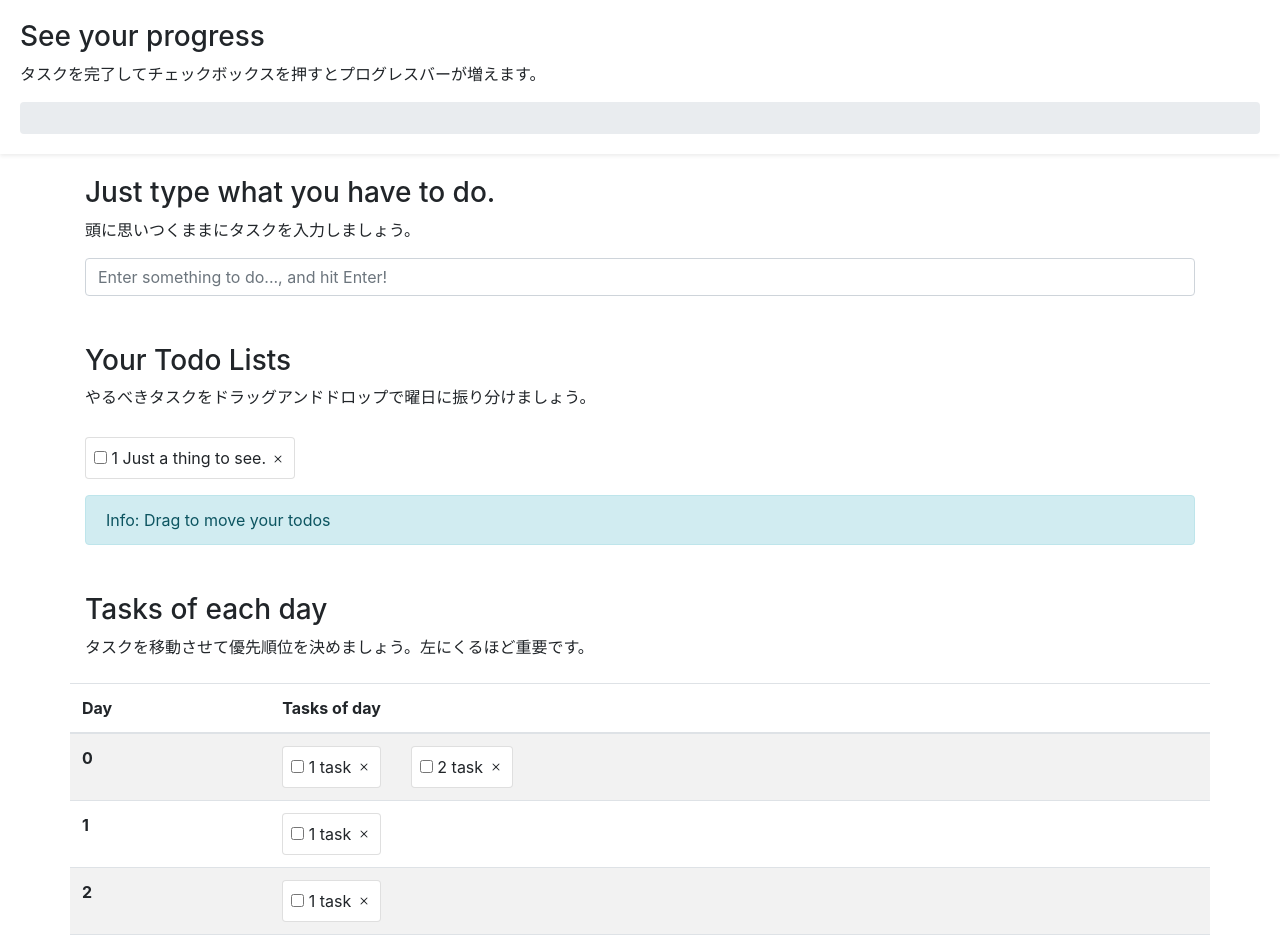
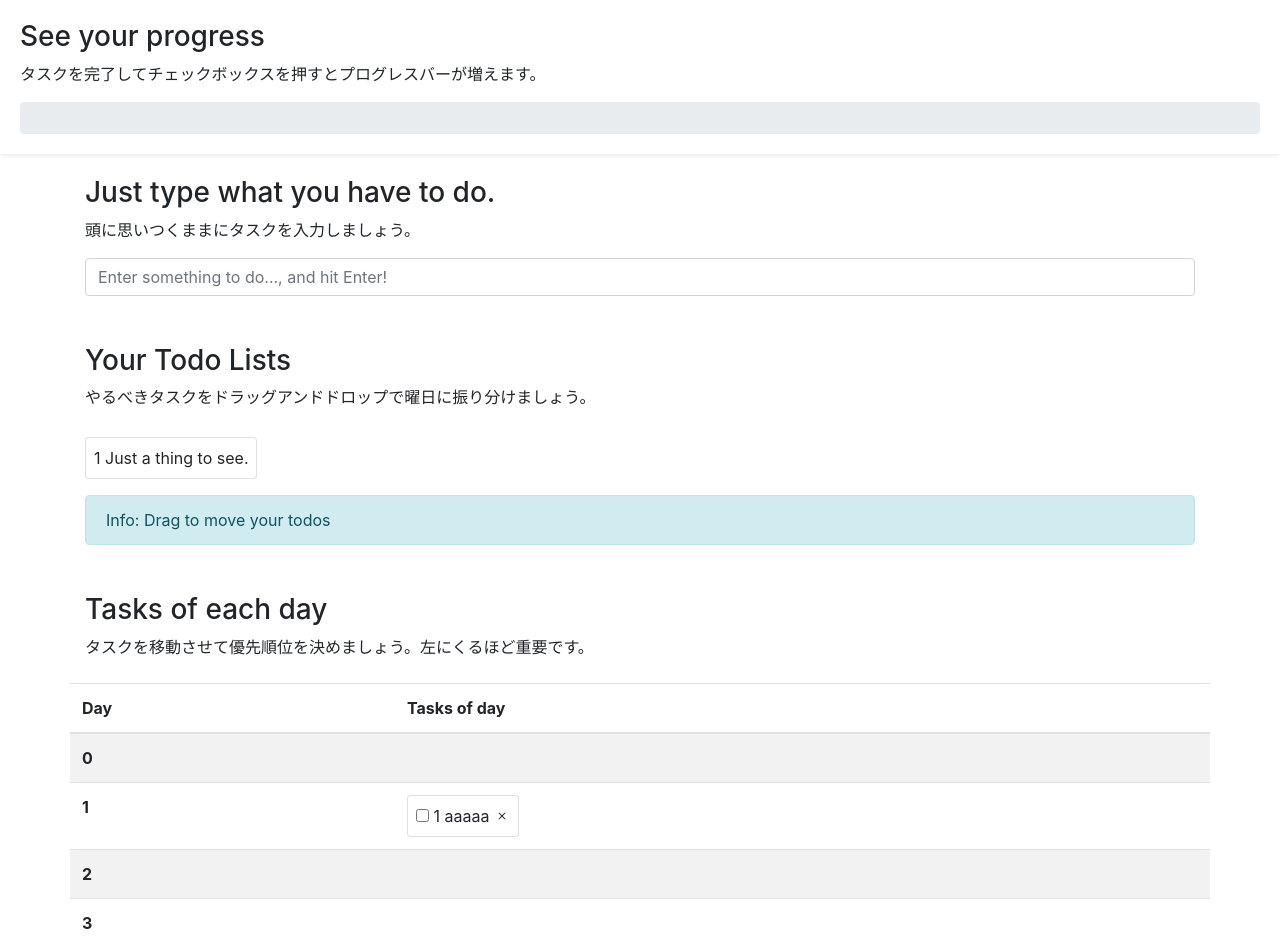
Before and after one commit to cedrictarou/cedrictarou-portfolio-todoAppVue, a Vue app: page / in a window 1280 px wide. Shown: the top 945 px of the page. Built offline with nearby package versions, Linux system fonts and the light colour scheme.

Commit message:
fixed drag function

```diff
--- a/src/components/Todo.vue
+++ b/src/components/Todo.vue
@@ -1,20 +1,17 @@
 <template>
   <b-card-group deck>
     <draggable
-      :task="allTodos"
+      v-model="allTodos"
       group="myTodos"
       @start="drag=true"
-      @end="drag=false"
+      @end="dgra=false"
+      @remove="removeItem(index)"
       :options="options"
       v-for="(todo, index) in allTodos"
       :key="todo.id">
       <b-card class="item mr-1 mt-1">
         <b-card-text>
-          <input type="checkbox" v-model="todo.isDone">
-            <span :class="{done: todo.isDone}">
-            {{ index +1 }} {{ todo.text }}
-            </span>
-            <span @click="deleteTodo(idx, index)"><b-icon icon="x"></b-icon></span>
+          {{ index +1 }} {{ todo.text }}
         </b-card-text>
       </b-card>
     </draggable>
@@ -39,10 +36,26 @@ export default {
     dayTodos() {
       return this.$store.getters.dayTodos;
     },
-    allTodos() {
-      return this.$store.state.allTodos;
+    allTodos: {
+      get() {
+        return this.$store.state.allTodos;
+      },
+      set(value) {
+        this.$store.commit('setDayTodos', value);
+      }
     }
   },
+  methods: {
+    onEnd() {
+      console.log('allTodos', this.allTodos);
+      console.log('dayTodos', this.dayTodos);
+    },
+    removeItem(index) {
+      let todoItem = this.allTodos[index];
+      this.dayTodos.push(todoItem);
+      this.allTodos.splice(index, 1);
+    }
+  }
 };
 </script>
 
--- a/src/store.js
+++ b/src/store.js
@@ -9,10 +9,10 @@ export default new Vuex.Store({
       { text: 'Just a thing to see.', isDone: false},
     ],
     week: [
-      {dayNum: 0, dayTodos: [{text: 'task',isDone: false}, {text: 'task',isDone: false}]},
-      {dayNum: 1, dayTodos: [{text: 'task',isDone: false}]},
-      {dayNum: 2, dayTodos: [{text: 'task',isDone: false}]},
-      {dayNum: 3, dayTodos: [{text: 'task',isDone: false}]},
+      {dayNum: 0, dayTodos: []},
+      { dayNum: 1, dayTodos: [{text: 'aaaaa', isDone: false}]},
+      {dayNum: 2, dayTodos: []},
+      {dayNum: 3, dayTodos: []},
     ],
   },
   getters: {
@@ -21,6 +21,11 @@ export default new Vuex.Store({
       return todo.isDone;
     }),
     dayTodos: state => state.week[0].dayTodos
+  },
+  mutations: {
+    setDayTodos(state, dayTodos) {
+      this.dayTodos = dayTodos;
+    }
   }
 
 })
```
Also changed, not shown: 8 other files (tests, documents, lock files or other folders).
